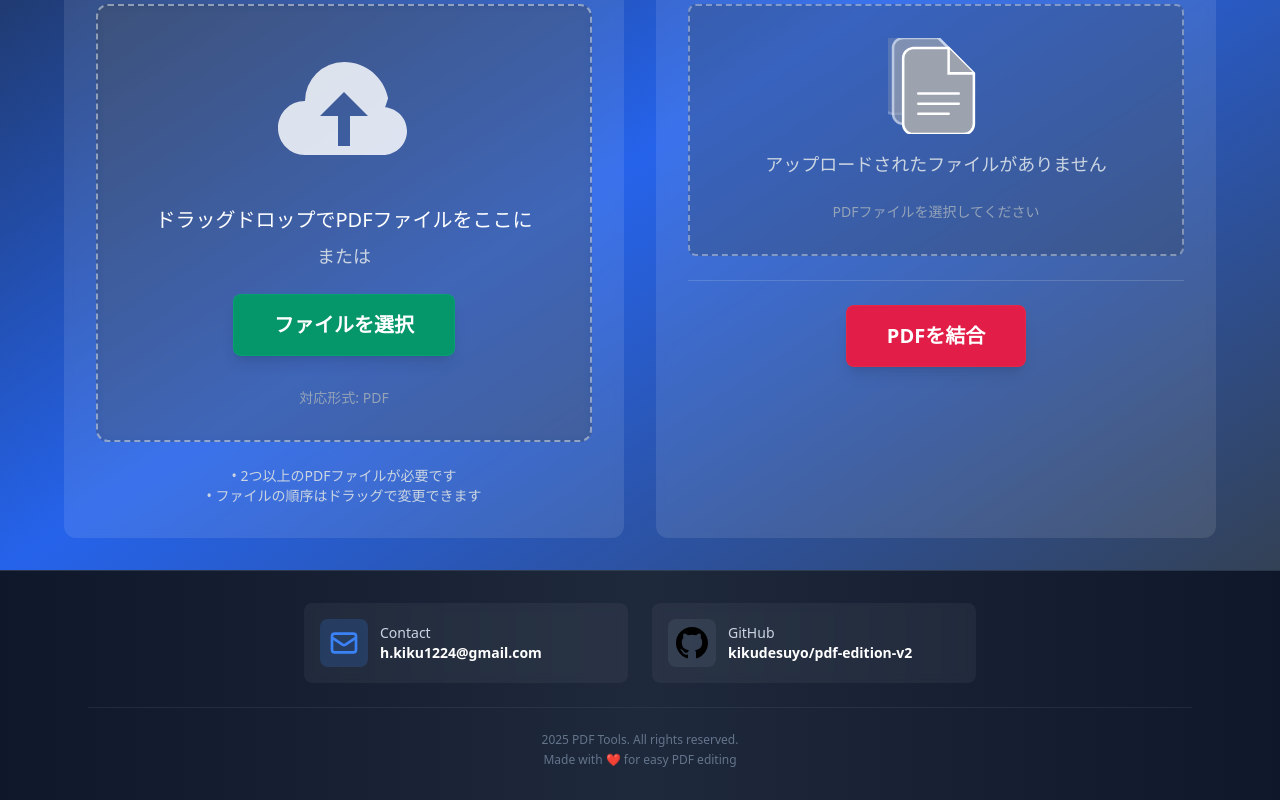
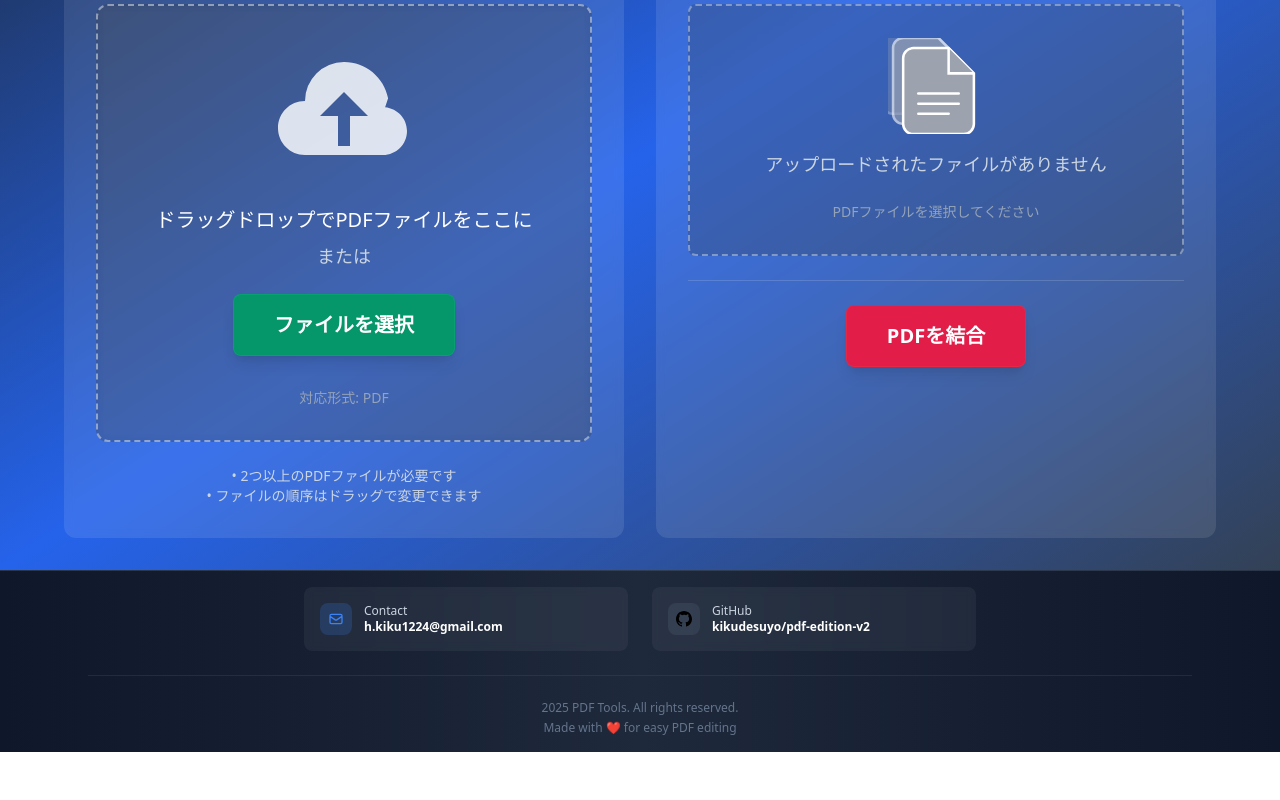
Before and after one commit to kikudesuyo/pdf-edition-v2, a Next.js app in the folder frontend/: page /merge-pdf in a window 1280 px wide. Shown: the part 337-1137 px from the top of the page. After the commit the page ends 1089 px from the top, so only its background shows below. Built offline with nearby package versions, Linux system fonts and the light colour scheme.

Commit message:
スタイル修正

```diff
--- a/frontend/src/components/layout/footer.tsx
+++ b/frontend/src/components/layout/footer.tsx
@@ -4,7 +4,7 @@ import EmailIcon from "@/assets/icons/emailIcon";
 const Footer = () => {
   return (
     <footer className="border-t border-slate-600/50 bg-gradient-to-r from-slate-900 via-slate-800 to-slate-900">
-      <div className="mx-auto max-w-6xl px-6 py-8">
+      <div className="mx-auto max-w-6xl px-6 py-4">
         <div className="flex flex-col items-center gap-6">
           {/* メインコンテンツ */}
           <div className="grid w-full max-w-2xl grid-cols-1 gap-6 md:grid-cols-2">
@@ -14,11 +14,11 @@ const Footer = () => {
               href="mailto:h.kiku1224@gmail.com"
             >
               <div className="rounded-lg bg-blue-500/20 p-2 transition-all group-hover:bg-blue-500/30">
-                <EmailIcon size="sm" color="blue" />
+                <EmailIcon size="xs" color="blue" />
               </div>
               <div className="min-w-0 flex-1">
-                <p className="text-sm font-medium text-slate-300">Contact</p>
-                <p className="truncate text-sm font-semibold text-white">
+                <p className="text-xs font-medium text-slate-300">Contact</p>
+                <p className="truncate text-xs font-semibold text-white">
                   h.kiku1224@gmail.com
                 </p>
               </div>
@@ -32,11 +32,11 @@ const Footer = () => {
               rel="noopener noreferrer"
             >
               <div className="rounded-lg bg-slate-500/20 p-2 transition-all group-hover:bg-slate-500/30">
-                <GitHubIcon size="sm" color="gray" />
+                <GitHubIcon size="xs" color="gray" />
               </div>
               <div className="min-w-0 flex-1">
-                <p className="text-sm font-medium text-slate-300">GitHub</p>
-                <p className="truncate text-sm font-semibold text-white">
+                <p className="text-xs font-medium text-slate-300">GitHub</p>
+                <p className="truncate text-xs font-semibold text-white">
                   kikudesuyo/pdf-edition-v2
                 </p>
               </div>
```
